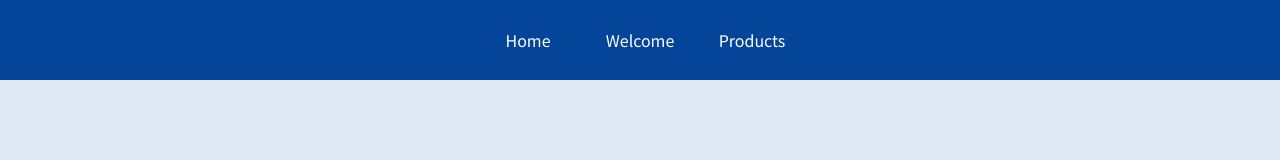
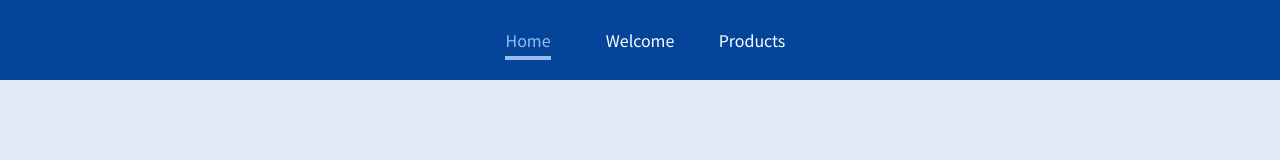
Before and after one commit to kinly19/Basic-multi-page-SPA-with-react-router, a React (Create React App) app: page / in a window 1280 px wide. Shown: the top 160 px of the page. Built offline with nearby package versions, Linux system fonts and the light colour scheme.

Commit message:
MainHeader.js - update route

```diff
--- a/src/components/MainHeader.js
+++ b/src/components/MainHeader.js
@@ -2,7 +2,8 @@ import { NavLink } from 'react-router-dom'; //https://v5.reactrouter.com/web/api
 import './MainHeader.scss';
 
 // ============================== Notes ==============================
-// NavLink -  A special version of the <NavLink> that will add styling attributes
+// <Link> - The Link component is used to navigate the different routes on the site
+// <NavLink> - A special version of the <Link> that will add styling attributes
 //  to the rendered element when it matches the current URL.
 //====================================================================
 
@@ -12,7 +13,7 @@ const MainHeader = () => {
       <nav>
         <ul>
           <li>
-            <NavLink activeClassName='active'to="/landing">Home</NavLink>
+            <NavLink activeClassName='active'to="/">Home</NavLink>
           </li>
         </ul>
         <ul>
```
